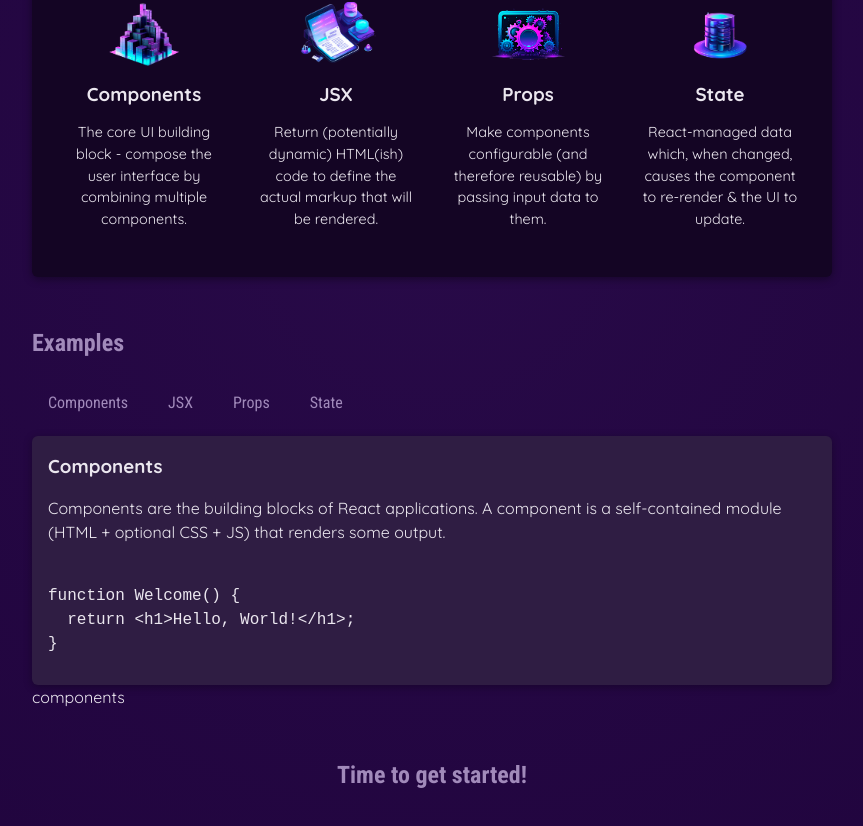
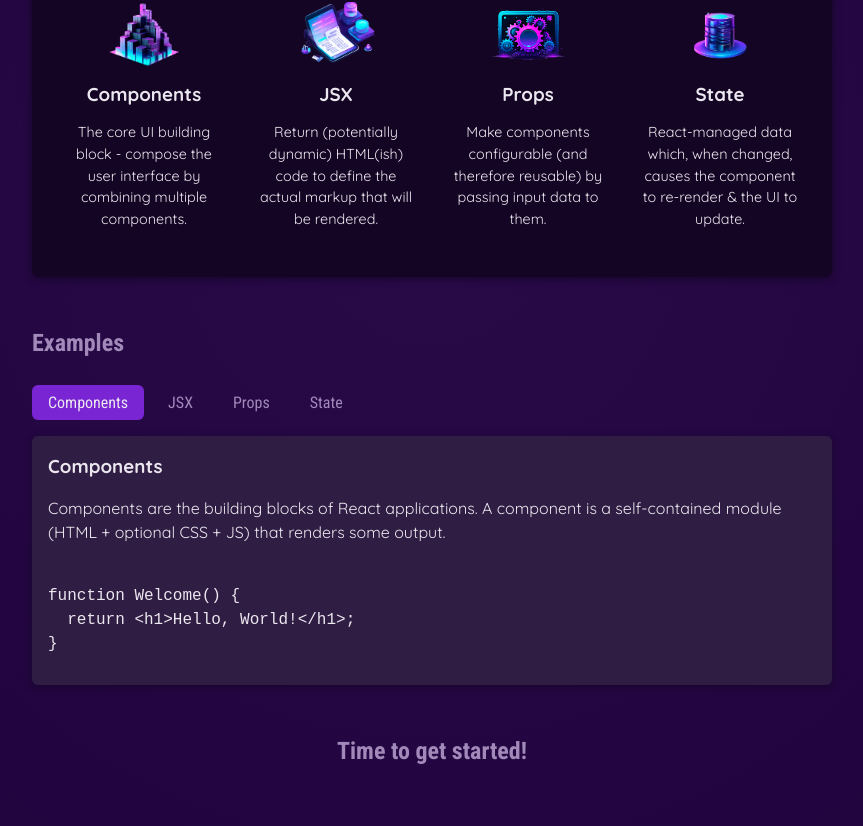
Before and after one commit to Matilda-bit/react-essentials-pro, a React (Create React App) app: page / in a window 1280 px wide. Shown: the part 422-1248 px from the top of the page, without its empty margins (208-1071 px from the left). Built offline with nearby package versions, Linux system fonts and the light colour scheme.

Commit message:
added styling for selected tab

```diff
--- a/src/App.jsx
+++ b/src/App.jsx
@@ -1,4 +1,4 @@
-import { useState } from 'react'
+import { Component, useState } from 'react'
 
 import './App.css';
 import { CORE_CONCEPTS, EXAMPLES } from './data.js';
@@ -9,7 +9,15 @@
 
 function App() {
   const [selectedTopic, setSelectedTopic] = useState('components');
-  //const [tabContent, setTabContent] = useState('components');
+  let tabContent = <p>Please select a topic.</p>;
+  if(selectedTopic) {
+    tabContent = (<div id='tab-content'><h3>{EXAMPLES[selectedTopic].title}</h3>
+                    <p>{EXAMPLES[selectedTopic].description}</p>
+                    <pre>
+                      <code>{EXAMPLES[selectedTopic].code}</code>
+                    </pre>
+                  </div>);
+  }
 
 
   function handleSelect(selectedButton) {
@@ -37,22 +45,13 @@
               <h2>Examples</h2>
               <menu>
 
-                <TabButton onSelect={() => handleSelect('components')}>Components</TabButton>
-                <TabButton onSelect={() => handleSelect('jsx')}>JSX</TabButton>
-                <TabButton onSelect={() => handleSelect('props')}>Props</TabButton>
-                <TabButton onSelect={() => handleSelect('state')}>State</TabButton>
+                <TabButton isSelected={selectedTopic === 'components'} onSelect={() => handleSelect('components')}>Components</TabButton>
+                <TabButton isSelected={selectedTopic === 'jsx'} onSelect={() => handleSelect('jsx')}>JSX</TabButton>
+                <TabButton isSelected={selectedTopic === 'props'} onSelect={() => handleSelect('props')}>Props</TabButton>
+                <TabButton isSelected={selectedTopic === 'state'} onSelect={() => handleSelect('state')}>State</TabButton>
 
               </menu>
-
-              <div id='tab-content'>
-                <h3>{EXAMPLES[selectedTopic].title}</h3>
-                <p>{EXAMPLES[selectedTopic].description}</p>
-                <pre>
-                  <code>{EXAMPLES[selectedTopic].code}</code>
-
-                </pre>
-              </div>
-              {selectedTopic}
+                {tabContent}
         </section>
         <h2>Time to get started!</h2>
       </main>
--- a/src/components/TabButton.jsx
+++ b/src/components/TabButton.jsx
@@ -1,7 +1,7 @@
-export default function TabButton({children, onSelect}) {
+export default function TabButton({children, onSelect, isSelected}) {
 
     return (
     <li>
-        <button onClick={onSelect}>{children }</button>
+        <button className={isSelected ? "active" : undefined} onClick={onSelect}>{children }</button>
         </li>);
 }
```
